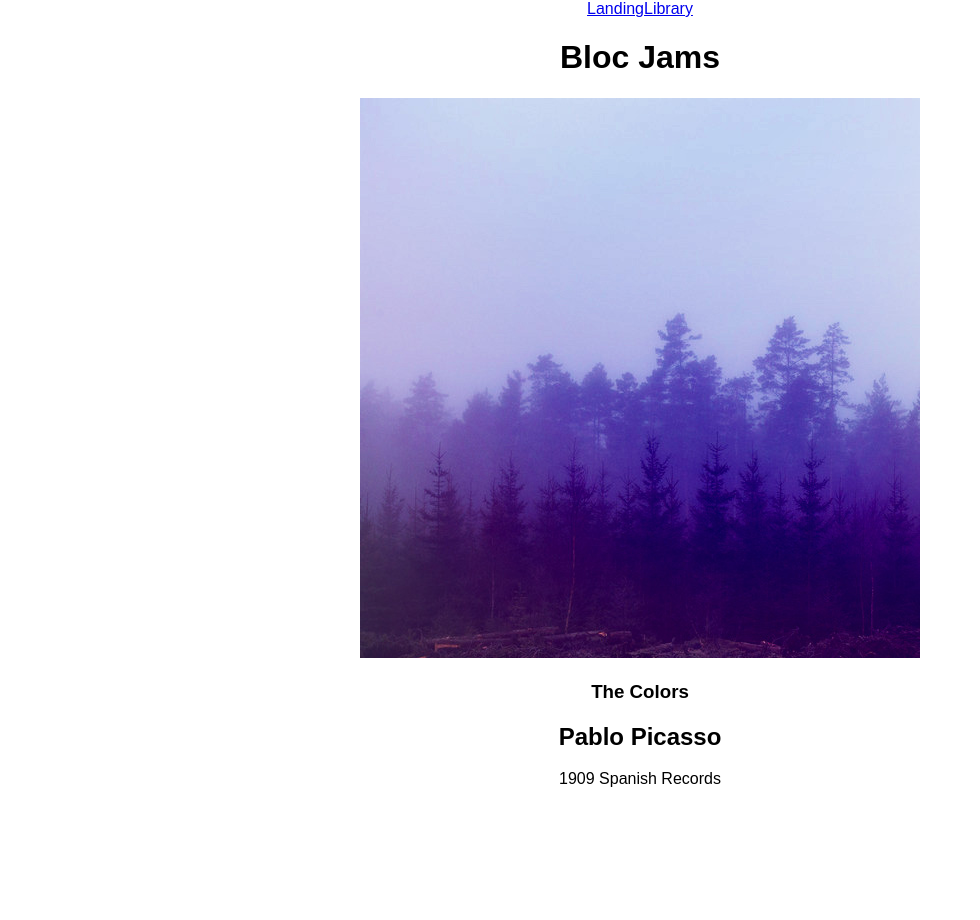
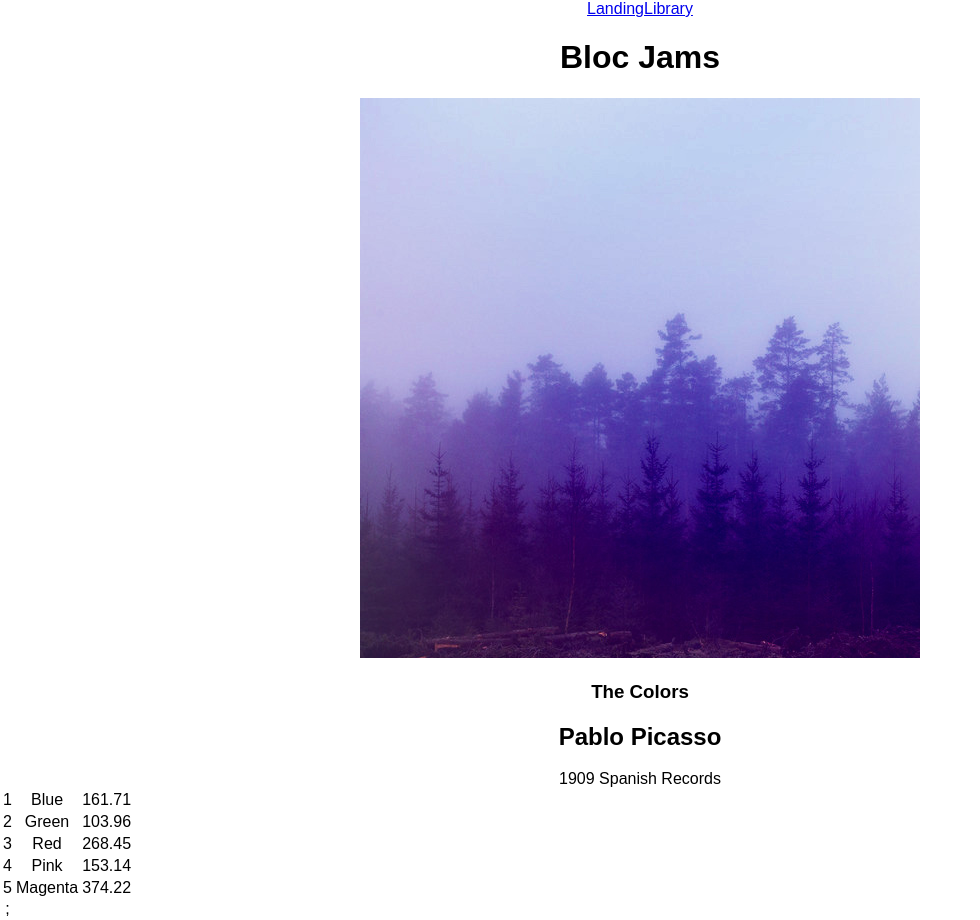
Before and after one commit to clintonm3/bloc-jams-react, a React (Create React App) app: page /album/the-colors in a window 1280 px wide. Shown: the whole page, without its empty margins (0-980 px from the left). Before the commit the page ends 800 px from the top, so only its background shows below. Built offline with nearby package versions, Linux system fonts and the light colour scheme.

Commit message:
Assignment 6 complete

```diff
--- a/src/components/Album.js
+++ b/src/components/Album.js
@@ -32,6 +32,13 @@
             <col id="song-duration-column" />
           </colgroup>
           <tbody>
+          {this.state.album.songs.map((song, index) =>
+       		   <tr className="song" key={index}>
+                <td className="song-number">{index + 1}</td>
+                <td className="song-title">{song.title}</td>
+                <td className="song-duration">{song.duration}</td>
+             </tr>
+          )};
           </tbody>
         </table>
       </section>
```
